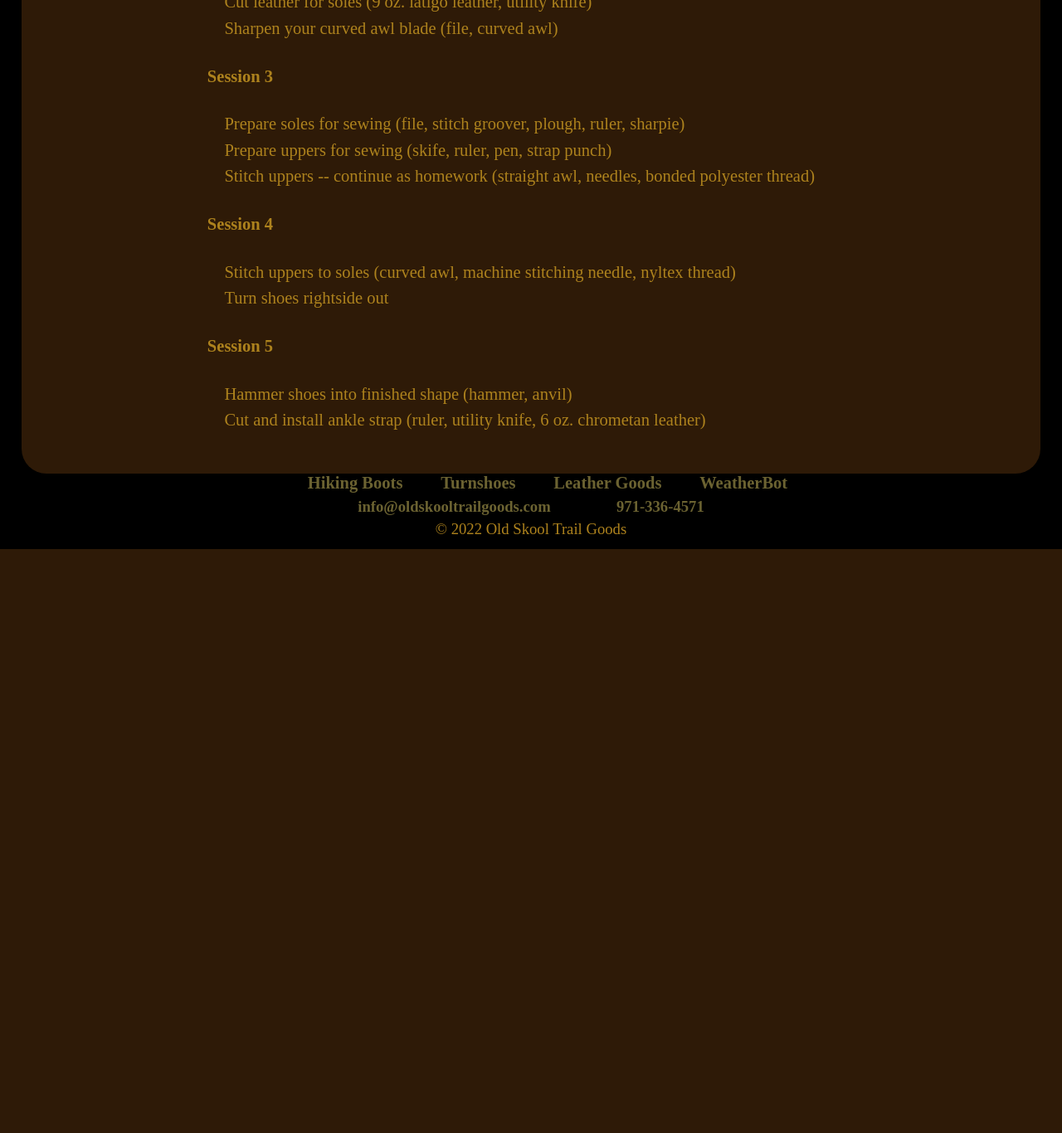
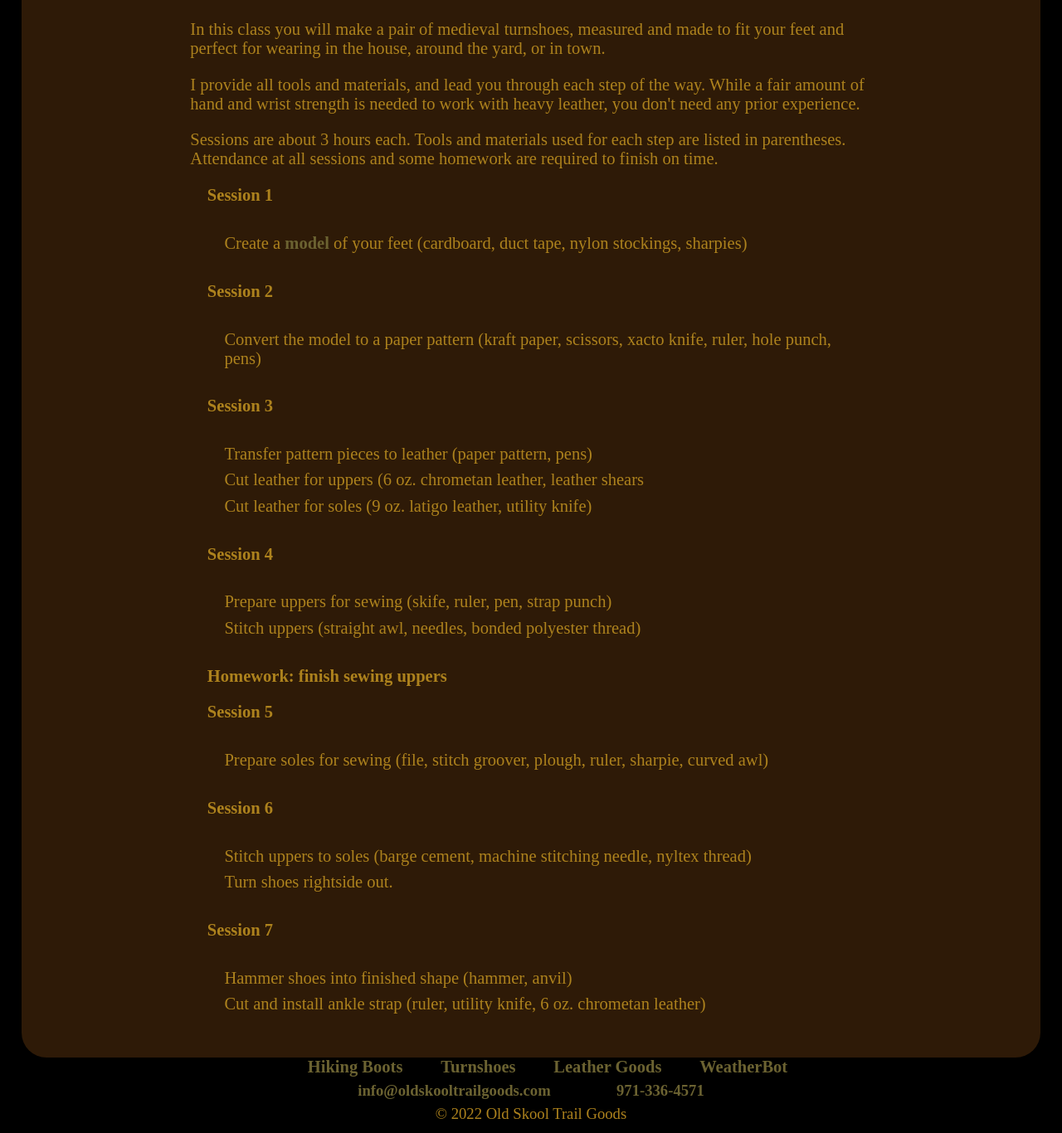
Before and after one commit to mglover/trailbot, a Flask app: page /turnshoe_syllabus in a window 1280 px wide. Shown: the part 648-2014 px from the top of the page at 83% size. Before the commit the page ends 1310 px from the top, so only its background shows below. Run offline with Flask 2, Linux system fonts and the light colour scheme.

Commit message:
update turnshoe syllabus, simplify didactic style

```diff
--- a/static/style.css
+++ b/static/style.css
@@ -86,13 +86,6 @@ code {
   margin: 1em;
   border-radius: 3px;
 
-}
-ul.flat {
-  list-style-type: none;
-  padding: 0.5em 0;
-}
-ul.flat li {
-  padding: 0.2em 0;
 }
 
 #mast {
@@ -193,7 +186,7 @@ ul.menu {
   margin: 1em auto;;
   font-size: 110%;
 }
-p.didactic  {
+p.didactic,didactic .p  {
     margin-bottom: 1em;
 }
 .didactic img {
@@ -213,6 +206,13 @@ p.didactic  {
 }
 .didactic dd {
   margin: 0 0 1em 2em;
+}
+.didactic ul {
+  list-style-type: none;
+  padding: 0.5em 0;
+}
+.didactic ul li {
+  padding: 0.2em 0;
 }
 
 .slideshow{
--- a/templates/turnshoe_syllabus.html
+++ b/templates/turnshoe_syllabus.html
@@ -1,49 +1,70 @@
 {% set title="Class Syllabus: Turnshoes" %}
 {% extends 'layout.html' %}
 {% block main %}
-<p class="didactic">
-Class sessions run 4-5 hours.  Some homework is required to finish on
-time.
+<div class="didactic">
+<img src="{{ static('turnshoes_jpg.jpg') }}">
+
+<p>
+In this class you will make a pair of medieval turnshoes, measured
+and made to fit your feet and perfect for wearing in the house, around the
+yard, or in town.
 </p>
-<dl class="didactic">
+<p>
+I provide all tools and materials, and lead you through each step of the
+way.  While a fair amount of hand and wrist strength is needed to work
+with heavy leather, you don't need any prior experience.
+</p>
+<p>
+Sessions are about 3 hours each.  Tools and materials used for
+each step are listed in parentheses.  Attendance at all sessions and
+some homework are required to finish on time.
+</p>
+
+<dl>
   <dt>Session 1</dt>
-  <dd><ul class="flat">
-    <li>Create model of your feet (cardboard, duct tape, nylon
-        stockings, sharpies)</li>
-	<li>Convert the model to a paper pattern (kraft paper, scissors,
+  <dd><ul>
+    <li>Create a <a href="{{ url_for('molding') }}">model</a> of your
+        feet (cardboard, duct tape, nylon stockings, sharpies)</li>
+    </ul></dd>
+  <dt>Session 2</dt>
+  <dd><ul>
+    <li>Convert the model to a paper pattern (kraft paper, scissors,
         xacto knife, ruler, hole punch, pens) </li>
   </ul></dd>
 
-  <dt>Session 2</dt>
-  <dd><ul class="flat">
+  <dt>Session 3</dt>
+  <dd><ul>
     <li>Transfer pattern pieces to leather (paper pattern, pens)
 	<li>Cut leather for uppers (6 oz. chrometan leather, leather shears
 	<li>Cut leather for soles (9 oz. latigo leather, utility knife)
-	<li>Sharpen your curved awl blade (file, curved awl)
+  </ul></dd>
+  <dt>Session 4</dt>
+  <dd><ul>
+	<li>Prepare uppers for sewing (skife, ruler, pen, strap punch)
+	<li>Stitch uppers (straight awl, needles, bonded polyester thread)
   </ul></dd>
 
-  <dt>Session 3</dt>
-  <dd><ul class="flat">
+  <dt>Homework: finish sewing uppers</dt>
+  <dd></dd>
+
+  <dt>Session 5</dt>
+  <dd><ul>
 	<li>Prepare soles for sewing (file, stitch groover, plough, ruler,
-        sharpie)
-	<li>Prepare uppers for sewing (skife, ruler, pen, strap punch)
-	<li>Stitch uppers -- continue as homework (straight awl, needles,
-        bonded polyester thread)
-  </ul></dd>
+        sharpie, curved awl)
+   </ul></dd>
+  <dt>Session 6</dt>
+    <dd><ul>
+	<li>Stitch uppers to soles (barge cement, machine stitching needle,
+        nyltex thread)
+	<li>Turn shoes rightside out.
+   </ul></dd>
 
-  <dt>Session 4</dt>
-  <dd><ul class="flat">
-	<li>Stitch uppers to soles (curved awl, machine stitching needle,
-        nyltex thread)
-	<li>Turn shoes rightside out
-  </ul></dd>
-
-  <dt>Session 5<dt>
-  <dd><ul class="flat">
+  <dt>Session 7<dt>
+  <dd><ul>
 	<li>Hammer shoes into finished shape (hammer, anvil)
 	<li>Cut and install ankle strap (ruler, utility knife, 6 oz.
         chrometan leather)
     </ul></dd>
 </dl>
+</div>
 {% endblock %}
-</html>
```
